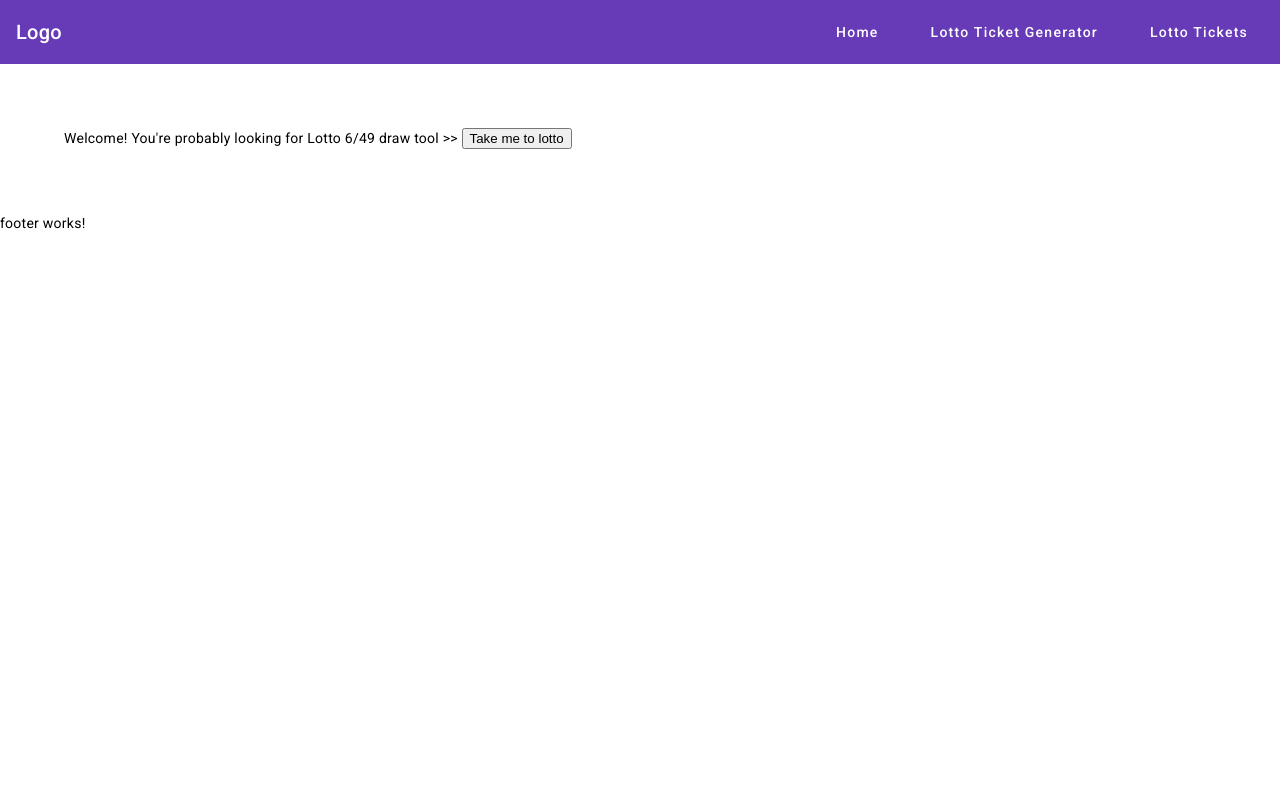
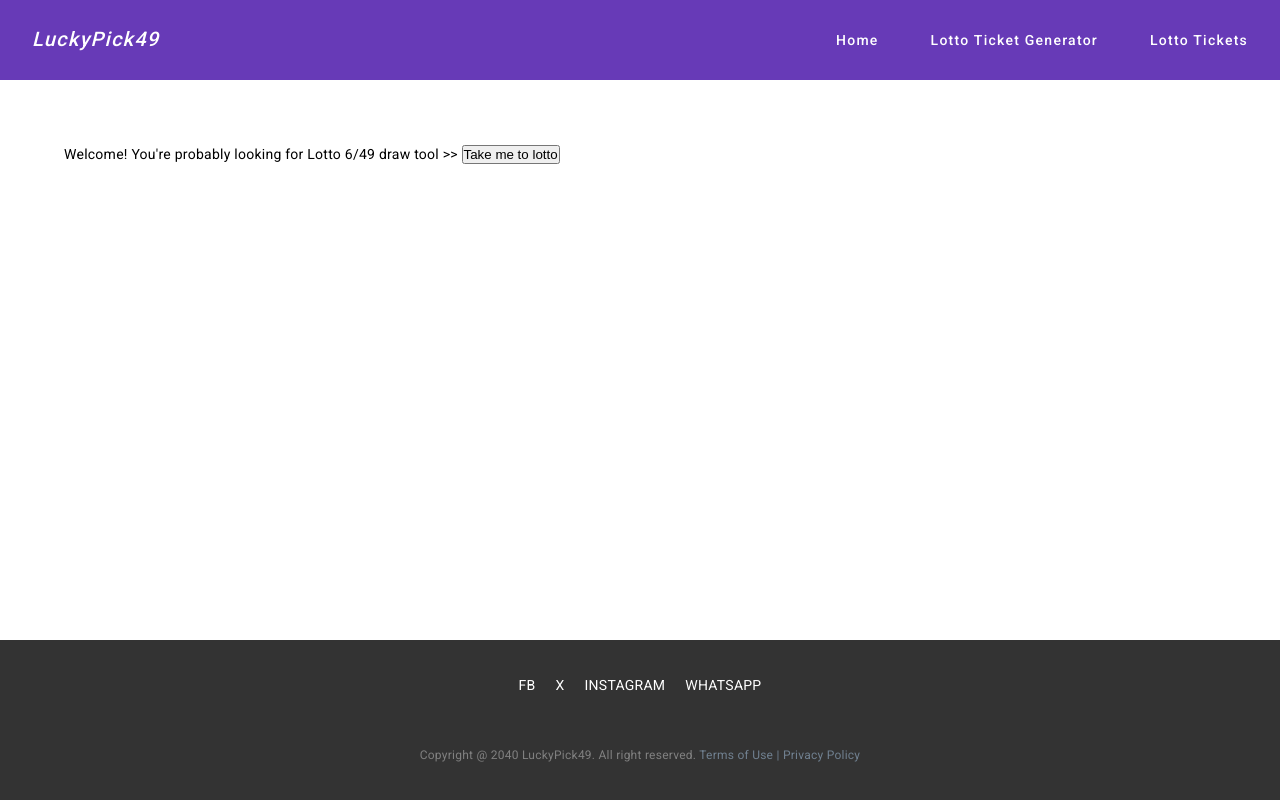
Before and after one commit to AlinCristian97/CosmosProgrammingChallengeEssensys.Client, an Angular app: page / in a window 1280 px wide. Built offline with nearby package versions, Linux system fonts and the light colour scheme.

Commit message:
further designed navbar and footer

```diff
--- a/src/app/app.component.css
+++ b/src/app/app.component.css
@@ -0,0 +1,4 @@
+.router-outlet-container {
+  padding: 5%;
+  min-height: 70vh;
+}
--- a/src/app/app.component.html
+++ b/src/app/app.component.html
@@ -1,6 +1,6 @@
 <!-- TODO: Here can insert header component -->
 <app-navbar></app-navbar>
-<div style="padding: 5%;">
+<div class="router-outlet-container">
   <router-outlet></router-outlet>
 </div>
 <app-footer></app-footer>
--- a/src/app/modules/shared/components/footer/footer.component.css
+++ b/src/app/modules/shared/components/footer/footer.component.css
@@ -0,0 +1,19 @@
+.footer {
+  background-color: #333;
+  color: #fff;
+  min-height: 20vh;
+}
+
+.copyrights {
+  color: gray;
+  font-size: 12px;
+}
+
+.tou {
+  color: slategray;
+}
+
+a:hover {
+  color: lightskyblue;
+  cursor: pointer;
+}
--- a/src/app/modules/shared/components/footer/footer.component.html
+++ b/src/app/modules/shared/components/footer/footer.component.html
@@ -1 +1,11 @@
-<p>footer works!</p>
+<footer class="footer" fxLayout="column"  fxLayoutAlign="center center" fxLayoutGap="50px">
+  <div fxLayout="row" fxLayoutAlign="center center" fxLayoutGap="20px">
+    <p>FB</p>
+    <p>X</p>
+    <p>INSTAGRAM</p>
+    <p>WHATSAPP</p>
+  </div>
+  <div class="copyrights">
+    <p>Copyright @ 2040 LuckyPick49. All right reserved. <span class="tou"><a>Terms of Use</a> | <a>Privacy Policy</a></span></p>
+  </div>
+</footer>
--- a/src/app/modules/shared/components/navbar/navbar.component.css
+++ b/src/app/modules/shared/components/navbar/navbar.component.css
@@ -0,0 +1,3 @@
+.navbar-container {
+  min-height: 10vh;
+}
--- a/src/app/modules/shared/components/navbar/navbar.component.html
+++ b/src/app/modules/shared/components/navbar/navbar.component.html
@@ -1,7 +1,9 @@
-<mat-toolbar color="primary" fxLayout="row" fxLayoutGap="20px" fxLayoutAlign="space-between">
+<mat-toolbar class="navbar-container" color="primary" fxLayout="row" fxLayoutGap="20px" fxLayoutAlign="space-between">
   <div fxLayout="row" fxLayoutAlign="center center">
     <!-- Add your logo or other content here -->
-    <span>Logo</span>
+    <button mat-flat-button color="link" routerLink="/home">
+      <span style="font-size: 20px;"><em>LuckyPick49</em></span>
+    </button>
   </div>
   <div fxLayout="row" fxLayoutAlign="center center" fxLayoutGap="20px">
     <button mat-flat-button [color]="isActive('/home') ? 'accent' : 'link'" routerLink="/home">Home</button>
--- a/src/styles.css
+++ b/src/styles.css
@@ -1,4 +1,42 @@
 /* You can add global styles to this file, and also import other style files */
 
-html, body { height: 100%; }
-body { margin: 0; font-family: Roboto, "Helvetica Neue", sans-serif; }
+* {
+  margin: 0;
+  padding: 0;
+  box-sizing: inherit;
+}
+
+*:before, *:after {
+  box-sizing: inherit;
+}
+
+body {
+  margin: 0;
+  padding: 0;
+  font-family: Roboto, "Helvetica Neue", sans-serif;
+  font-size: 16px;
+  height: 100%;
+}
+
+html {
+  height: 100%;
+  box-sizing: border-box;
+}
+
+p {
+  margin: 0;
+}
+
+a {
+  text-decoration: none;
+}
+
+ul, ol {
+  list-style: none;
+  padding: 0;
+}
+
+/* Angular Material Classes Override */
+.mat-typography p {
+  margin: 0;
+}
```
